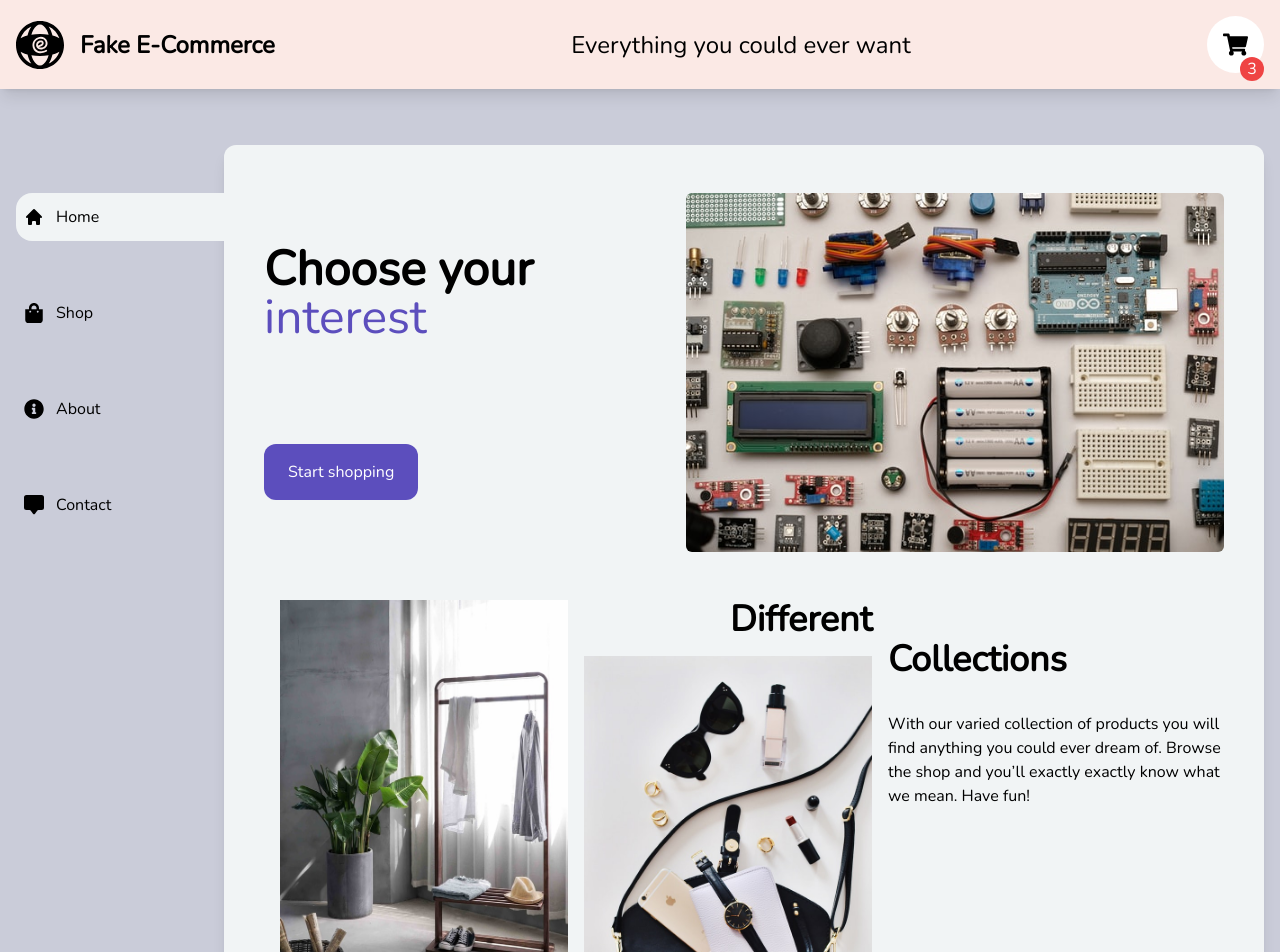
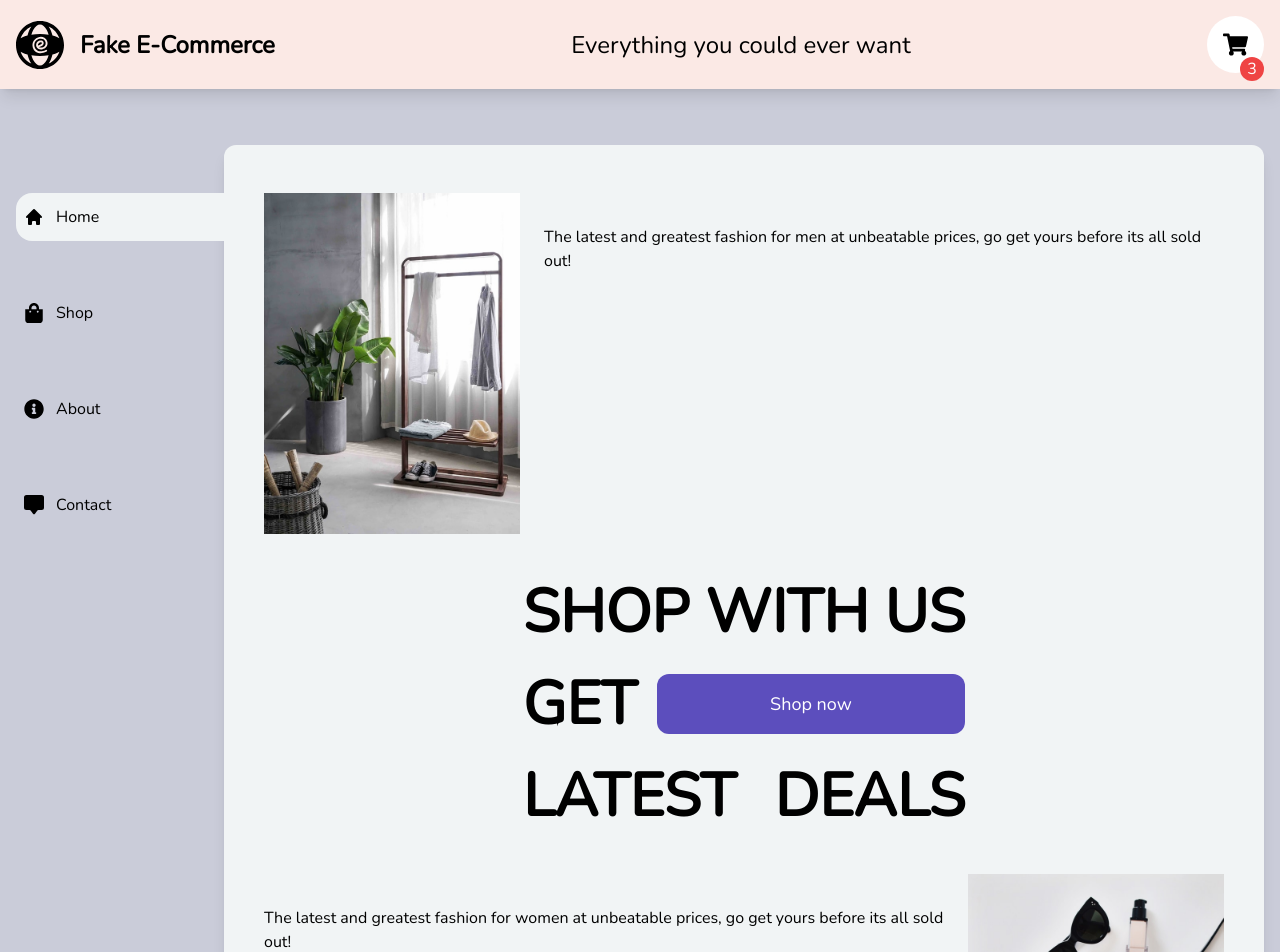
Before and after one commit to ricci2511/fake-e-commerce, a React (Create React App) app: page / in a window 1280 px wide. Shown: the top 952 px of the page. Built offline with nearby package versions, Linux system fonts and the light colour scheme.

Commit message:
redesigned home page and added active classes to sidebar links

```diff
--- a/package.json
+++ b/package.json
@@ -6,6 +6,7 @@
     "@testing-library/jest-dom": "^5.16.4",
     "@testing-library/react": "^13.3.0",
     "@testing-library/user-event": "^13.5.0",
+    "framer-motion": "^6.4.3",
     "hamburger-react": "^2.5.0",
     "react": "^18.2.0",
     "react-burger-menu": "^3.0.8",
--- a/src/components/Home/HeroSection.jsx
+++ b/src/components/Home/HeroSection.jsx
@@ -1,26 +1,29 @@
 import React from 'react';
-import electronics from '../../assets/electronics.jpg';
+import { motion } from 'framer-motion';
 
 const HeroSection = () => {
     return (
-        <section className="flex flex-col space-y-8 lg:flex-row lg:justify-between lg:space-y-0 lg:space-x-12">
-            <div className="flex flex-col items-center space-y-8 lg:items-start lg:justify-around lg:space-y-0">
-                <h1 className="text-5xl font-normal">
-                    <strong className="font-extrabold">Choose your</strong>{' '}
-                    <span className="text-purple">interest</span>
-                </h1>
-                <button className="rounded-xl bg-purple py-4 px-6 text-center text-white">
-                    Start shopping
-                </button>
+        <article className="max-w-[18rem] space-y-4 md:max-w-lg md:space-y-8">
+            <div className="flex items-center justify-between gap-4 text-4xl font-bold md:text-6xl">
+                <h2>SHOP</h2>
+                <h2>WITH</h2>
+                <h2>US</h2>
             </div>
-            <div className="grid place-items-start">
-                <img
-                    src={electronics}
-                    alt="pieces of electronics"
-                    className="w-90 rounded-md"
-                />
+            <div className="flex items-center justify-between gap-3 text-4xl font-bold md:text-6xl">
+                <h2 className="pr-2">GET</h2>
+                <motion.button
+                    className="flex-1 rounded-xl bg-purple py-4 px-6 text-center text-sm font-medium text-white md:w-full md:text-lg"
+                    whileHover={{ scale: 1.06 }}
+                    transition={{ duration: 0.3 }}
+                >
+                    Shop now
+                </motion.button>
             </div>
-        </section>
+            <div className="flex justify-between gap-4 text-4xl font-bold md:text-6xl">
+                <h2>LATEST</h2>
+                <h2>DEALS</h2>
+            </div>
+        </article>
     );
 };
 
--- a/src/components/Home/HomeBottomSection.jsx
+++ /dev/null
@@ -1,42 +0,0 @@
-import React from 'react';
-import menFashion from '../../assets/men-fashion-2.jpg';
-import womenFashion from '../../assets/women-fashion.jpg';
-
-const HomeBottomSection = () => {
-    return (
-        <section className="flex flex-1 flex-col items-center space-y-3 lg:flex-row lg:items-start lg:space-y-0 lg:space-x-4">
-            <h2 className="mb-3 text-center text-4xl font-bold lg:hidden">
-                Different Collections
-            </h2>
-            <img
-                src={menFashion}
-                alt="fashion clothes for men"
-                className="h-96 w-72 lg:min-h-full"
-            />
-            <p className="self-center text-center lg:hidden">
-                With out varied collection of products you will find anything
-                you could ever dream of. Browse the shop and you’ll know what i
-                mean. Have fun!
-            </p>
-            <div className="flex w-72 flex-col space-y-4">
-                <h2 className="hidden self-end text-4xl font-bold lg:block">
-                    Different
-                </h2>
-                <img src={womenFashion} alt="fashion clothes for women" />
-            </div>
-            <div className="hidden flex-1 flex-col space-y-8 pt-10 lg:flex lg:min-h-full">
-                <h2 className="text-4xl font-bold">
-                    <span className="lg:hidden">Different </span>
-                    Collections
-                </h2>
-                <p>
-                    With our varied collection of products you will find
-                    anything you could ever dream of. Browse the shop and you’ll
-                    exactly exactly know what we mean. Have fun!
-                </p>
-            </div>
-        </section>
-    );
-};
-
-export default HomeBottomSection;
--- a/src/components/Sidebar.jsx
+++ b/src/components/Sidebar.jsx
@@ -1,5 +1,5 @@
 import React from 'react';
-import { Link } from 'react-router-dom';
+import { Link, NavLink, useLocation } from 'react-router-dom';
 import { HiHome } from 'react-icons/hi';
 import { FaShoppingBag } from 'react-icons/fa';
 import { FaInfoCircle } from 'react-icons/fa';
@@ -11,33 +11,56 @@ const selectedLinkClasses =
 const linkWrapperClasses = 'flex items-center space-x-3';
 
 const Sidebar = () => {
+    const location = useLocation();
+    console.log(location);
+
     return (
         <nav className="mt-12 hidden lg:block">
             <div className="sticky top-40 flex-col space-y-12 lg:flex">
-                <Link to="/" className={selectedLinkClasses}>
+                <NavLink
+                    to="/"
+                    className={({ isActive }) =>
+                        isActive ? selectedLinkClasses : linkClasses
+                    }
+                >
                     <div className={linkWrapperClasses}>
                         <HiHome size={20} />
                         <span>Home</span>
                     </div>
-                </Link>
-                <Link to="/shop" className={linkClasses}>
+                </NavLink>
+                <NavLink
+                    to="/shop"
+                    className={({ isActive }) =>
+                        isActive ? selectedLinkClasses : linkClasses
+                    }
+                >
                     <div className={linkWrapperClasses}>
                         <FaShoppingBag size={20} />
                         <span>Shop</span>
                     </div>
-                </Link>
-                <Link to="/about" className={linkClasses}>
+                </NavLink>
+                <NavLink
+                    to="/about"
+                    className={({ isActive }) =>
+                        isActive ? selectedLinkClasses : linkClasses
+                    }
+                >
                     <div className={linkWrapperClasses}>
                         <FaInfoCircle size={20} />
                         <span>About</span>
                     </div>
-                </Link>
-                <Link to="/contact" className={linkClasses}>
+                </NavLink>
+                <NavLink
+                    to="/contact"
+                    className={({ isActive }) =>
+                        isActive ? selectedLinkClasses : linkClasses
+                    }
+                >
                     <div className={linkWrapperClasses}>
                         <BsChatSquareFill size={20} />
                         <span>Contact</span>
                     </div>
-                </Link>
+                </NavLink>
             </div>
         </nav>
     );
--- a/src/components/elements/StartShoppingButton.jsx
+++ /dev/null
@@ -1,33 +0,0 @@
-import React from 'react';
-
-const StartShoppingButton = () => {
-    return (
-        <a
-            class="group relative inline-flex items-center overflow-hidden rounded bg-indigo-600 px-8 py-3 text-white focus:outline-none focus:ring active:bg-indigo-500"
-            href="/shop"
-        >
-            <span class="absolute left-0 -translate-x-full transition-transform group-hover:translate-x-4">
-                <svg
-                    class="h-5 w-5"
-                    xmlns="http://www.w3.org/2000/svg"
-                    fill="none"
-                    viewBox="0 0 24 24"
-                    stroke="currentColor"
-                >
-                    <path
-                        stroke-linecap="round"
-                        stroke-linejoin="round"
-                        stroke-width="2"
-                        d="M17 8l4 4m0 0l-4 4m4-4H3"
-                    />
-                </svg>
-            </span>
-
-            <span class="text-sm font-medium transition-all group-hover:ml-4">
-                Start shopping
-            </span>
-        </a>
-    );
-};
-
-export default StartShoppingButton;
--- a/src/index.css
+++ b/src/index.css
@@ -13,24 +13,3 @@
     @apply bg-lightGray;
   }
 }
-
-@layer utilities {
-  .scrollbar::-webkit-scrollbar {
-    width: 12px;
-    height: 16px;
-  }
-
-  .scrollbar::-webkit-scrollbar-track {
-    border-radius: 100vh;
-  }
-
-  .scrollbar::-webkit-scrollbar-thumb {
-    background: rgba(0, 0, 0, 0.3);
-    border-radius: 100vh;
-    border: 3px solid #f6f7ed;
-  }
-
-  .scrollbar::-webkit-scrollbar-thumb:hover {
-    background: rgba(0, 0, 0, 0.6);
-  }
-}
--- a/src/pages/Home.jsx
+++ b/src/pages/Home.jsx
@@ -1,12 +1,38 @@
 import React from 'react';
+import menFashion from '../assets/men-fashion-2.jpg';
+import womenFashion from '../assets/women-fashion.jpg';
 import HeroSection from '../components/Home/HeroSection';
-import HomeBottomSection from '../components/Home/HomeBottomSection';
+
+const imageWidthClasses = 'w-44 md:w-52 lg:w-64';
 
 export const Home = () => {
     return (
-        <main className="flex w-full flex-col space-y-12 overflow-y-auto rounded-xl bg-paleWhite py-12 px-10 shadow-lg">
-            <HeroSection />
-            <HomeBottomSection />
+        <main className="flex w-full flex-col space-y-12 rounded-xl bg-paleWhite py-12 px-10 shadow-lg">
+            <div className="flex h-full flex-col items-center justify-center space-y-12">
+                <div className="flex w-full gap-6 self-start">
+                    <img
+                        className={imageWidthClasses}
+                        src={menFashion}
+                        alt=""
+                    />
+                    <p className="mt-8">
+                        The latest and greatest fashion for men at unbeatable
+                        prices, go get yours before its all sold out!
+                    </p>
+                </div>
+                <HeroSection />
+                <div className="flex gap-4 self-end">
+                    <p className="mt-8">
+                        The latest and greatest fashion for women at unbeatable
+                        prices, go get yours before its all sold out!
+                    </p>
+                    <img
+                        className={imageWidthClasses}
+                        src={womenFashion}
+                        alt=""
+                    />
+                </div>
+            </div>
         </main>
     );
 };
```
Also changed, not shown: 1 other file (tests, documents, lock files or other folders).
